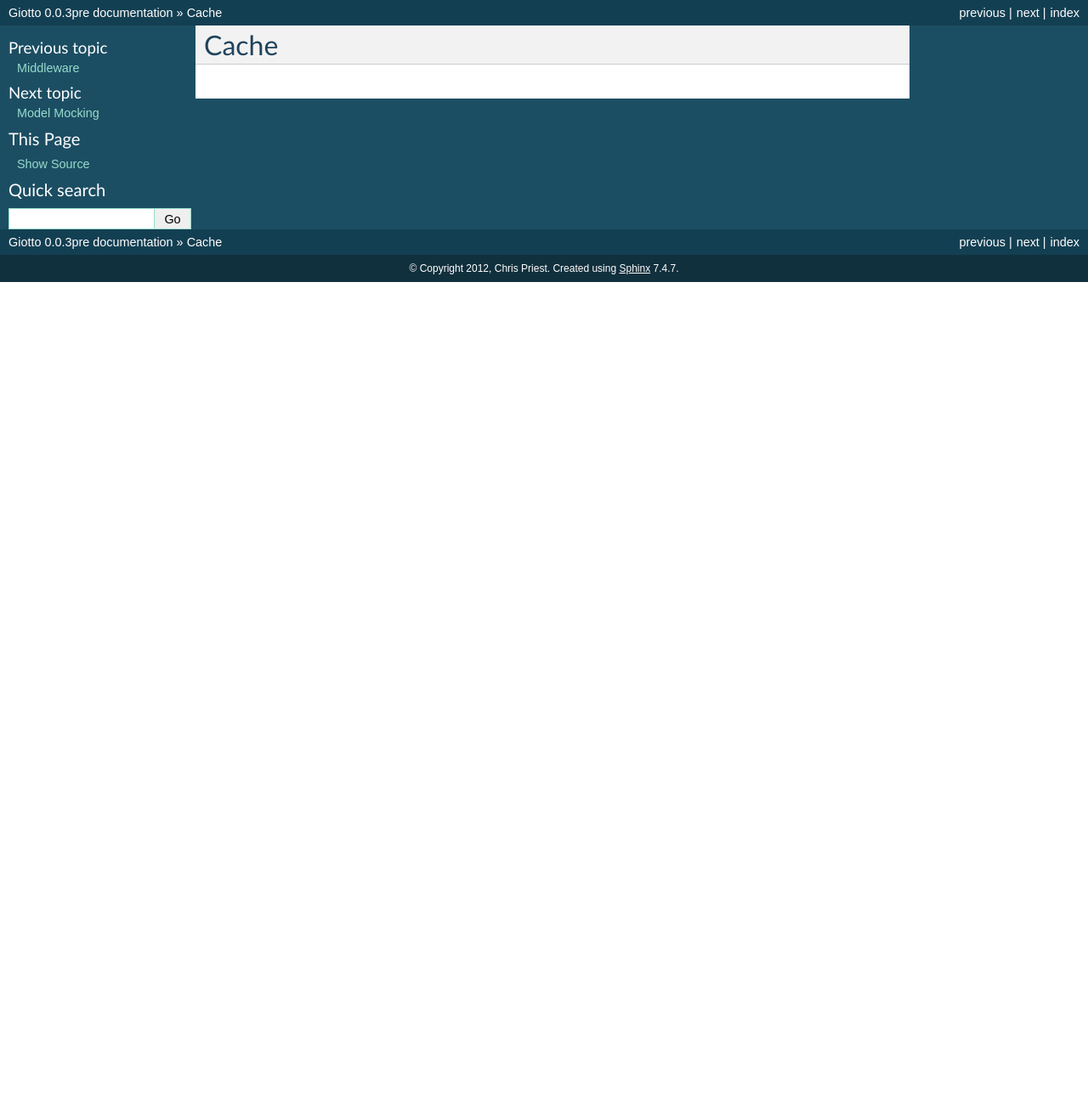
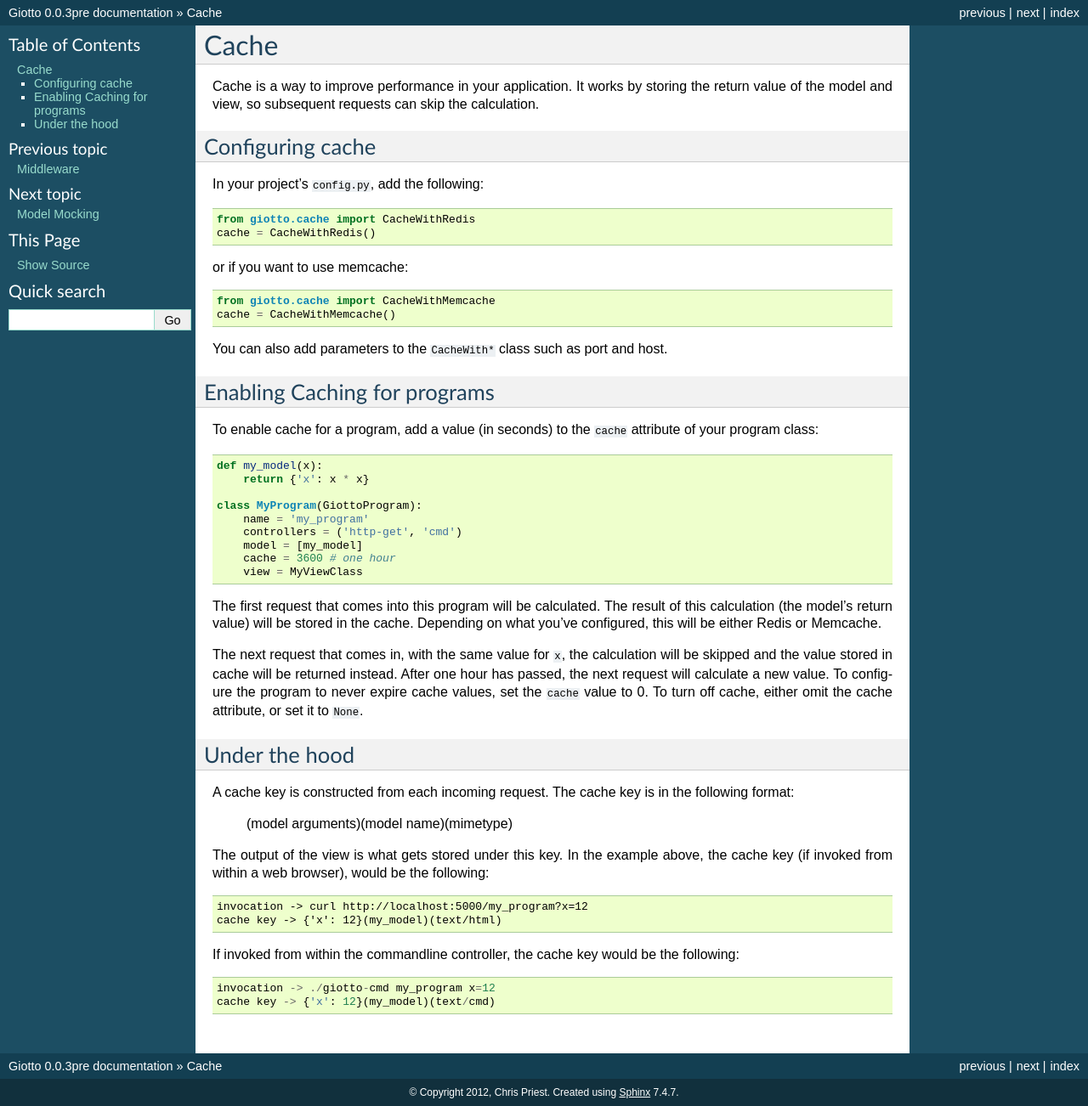
Before and after one commit to priestc/giotto, a Sphinx documentation site: the page built from docs/cache.rst, in a window 1280 px wide. Shown: the whole page at 85% size. Built offline with Sphinx 7.4.7, drawn with Linux system fonts in a browser that asks for light colours; before the commit the page ends 900 px from its top, so only the background shows below that.

Commit message:
added cache docs

```diff
--- a/docs/cache.rst
+++ b/docs/cache.rst
@@ -3,3 +3,65 @@
 =====
 Cache
 =====
+
+Cache is a way to improve performance in your application.
+It works by storing the return value of the model and view, so subsequent requests can skip the calculation.
+
+Configuring cache
+-----------------
+In your project's ``config.py``, add the following::
+
+    from giotto.cache import CacheWithRedis
+    cache = CacheWithRedis()
+
+or if you want to use memcache::
+
+    from giotto.cache import CacheWithMemcache
+    cache = CacheWithMemcache()
+
+You can also add parameters to the ``CacheWith*`` class such as port and host.
+
+
+Enabling Caching for programs
+-----------------------------
+
+To enable cache for a program, add a value (in seconds) to the ``cache`` attribute of your program class::
+
+    def my_model(x):
+        return {'x': x * x}
+
+    class MyProgram(GiottoProgram):
+        name = 'my_program'
+        controllers = ('http-get', 'cmd')
+        model = [my_model]
+        cache = 3600 # one hour
+        view = MyViewClass
+
+The first request that comes into this program will be calculated.
+The result of this calculation (the model's return value) will be stored in the cache.
+Depending on what you've configured, this will be either Redis or Memcache.
+
+The next request that comes in, with the same value for ``x``,
+the calculation will be skipped and the value stored in cache will be returned instead.
+After one hour has passed, the next request will calculate a new value.
+To configure the program to never expire cache values, set the ``cache`` value to 0.
+To turn off cache, either omit the cache attribute, or set it to ``None``.
+
+Under the hood
+--------------
+
+A cache key is constructed from each incoming request.
+The cache key is in the following format:
+
+    (model arguments)(model name)(mimetype)
+
+The output of the view is what gets stored under this key.
+In the example above, the cache key (if invoked from within a web browser), would be the following::
+
+    invocation -> curl http://localhost:5000/my_program?x=12
+    cache key -> {'x': 12}(my_model)(text/html)
+
+If invoked from within the commandline controller, the cache key would be the following::
+
+    invocation -> ./giotto-cmd my_program x=12
+    cache key -> {'x': 12}(my_model)(text/cmd)
```
Also changed, not shown: 11 other files.
